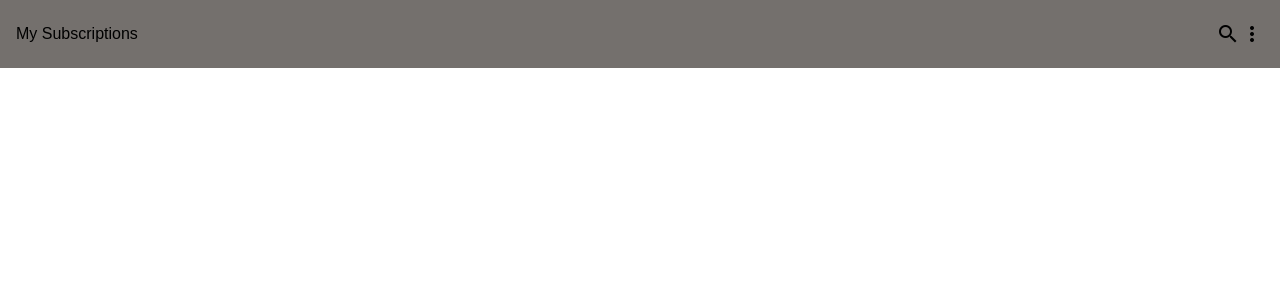
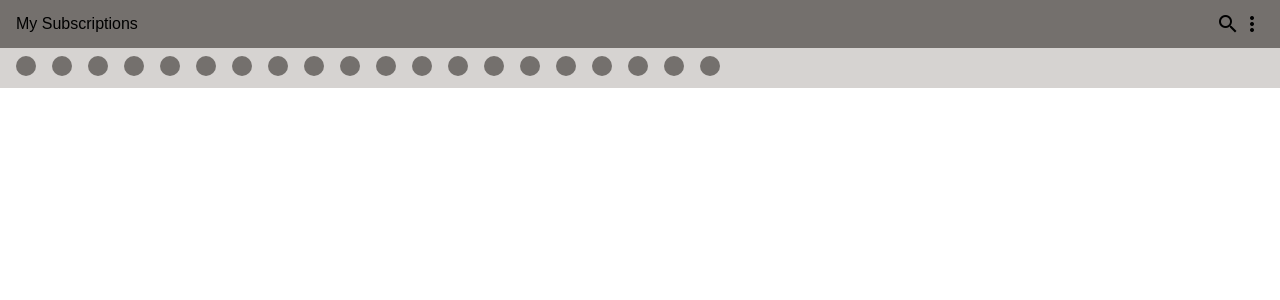
Before and after one commit to bernbecht/beepod, a React (Create React App) app: page / in a window 1280 px wide. Shown: the top 300 px of the page. Built offline with nearby package versions, Linux system fonts and the light colour scheme.

Commit message:
adds subscription list prototype

```diff
--- a/src/App.css
+++ b/src/App.css
@@ -1,6 +1,3 @@
-.App {
-  text-align: center; }
-
 .App-logo {
   animation: App-logo-spin infinite 20s linear;
   height: 80px; }
@@ -22,3 +19,11 @@
     transform: rotate(0deg); }
   to {
     transform: rotate(360deg); } }
+
+ul {
+  margin: 0;
+  padding: 0;
+  list-style: none; }
+
+::-webkit-scrollbar {
+  display: none; }
--- a/src/App.js
+++ b/src/App.js
@@ -2,12 +2,14 @@ import React, { Component } from 'react';
 import logo from './logo.svg';
 import './App.css';
 import HeaderBar from './components/HeaderBar/HeaderBar';
+import SubscribedList from './components/SubscribedList/SubscribedList';
 
 class App extends Component {
   render() {
     return (
       <div className="App">
         <HeaderBar />
+        <SubscribedList />
       </div>
     );
   }
--- a/src/App.scss
+++ b/src/App.scss
@@ -1,5 +1,5 @@
 .App {
-  text-align: center;
+//   text-align: center;
 }
 
 .App-logo {
@@ -26,3 +26,13 @@
   from { transform: rotate(0deg); }
   to { transform: rotate(360deg); }
 }
+
+ul {
+    margin: 0;
+    padding: 0;
+    list-style: none;
+}
+
+::-webkit-scrollbar {
+    display: none;
+}
--- a/src/components/HeaderBar/HeaderBar.css
+++ b/src/components/HeaderBar/HeaderBar.css
@@ -3,8 +3,7 @@
   flex-direction: row;
   align-items: center;
   padding: 0 1rem;
-  position: fixed;
-  height: 68px;
+  height: 48px;
   background-color: #74706D;
   width: 100%;
   box-sizing: border-box; }
--- a/src/components/HeaderBar/HeaderBar.scss
+++ b/src/components/HeaderBar/HeaderBar.scss
@@ -5,8 +5,8 @@
     flex-direction: row;
     align-items: center;
     padding: 0 1rem;
-    position: fixed;
-    height: 68px;
+    // position: fixed;
+    height: 48px;
     background-color: $color-gray-dark;
     width: 100%;
     box-sizing: border-box;
--- /dev/null
+++ b/src/components/SubscribedList/SubscribedList.css
@@ -0,0 +1,16 @@
+.SubscribedList {
+  background-color: #D6D3D1;
+  padding: 0.5rem 0; }
+  .SubscribedList .horizontalList {
+    height: 100%; }
+  .SubscribedList ul {
+    height: 100%;
+    overflow: auto;
+    white-space: nowrap; }
+  .SubscribedList li {
+    height: 20px;
+    width: 20px;
+    border-radius: 50%;
+    background-color: #74706D;
+    margin-left: 1rem;
+    display: inline-block; }
--- /dev/null
+++ b/src/components/SubscribedList/SubscribedList.js
@@ -0,0 +1,38 @@
+import React, { Component } from 'react';
+import './SubscribedList.css';
+
+
+class SubscribedList extends Component {
+    render() {
+        return (
+            <div className='SubscribedList'>
+                <div className="horizontalList">
+                    <ul>
+                        <li></li>
+                        <li></li>
+                        <li></li>
+                        <li></li>
+                        <li></li>
+                        <li></li>
+                        <li></li>
+                        <li></li>
+                        <li></li>
+                        <li></li>
+                        <li></li>
+                        <li></li>
+                        <li></li>
+                        <li></li>
+                        <li></li>
+                        <li></li>
+                        <li></li>
+                        <li></li>
+                        <li></li>
+                        <li></li>
+                    </ul>
+                </div>
+            </div>
+        );
+    }
+}
+
+export default SubscribedList;
--- /dev/null
+++ b/src/components/SubscribedList/SubscribedList.scss
@@ -0,0 +1,27 @@
+@import '../common/styles/variables.scss';
+
+.SubscribedList {
+    background-color: $color-gray-lighter;
+    padding: 0.5rem 0;
+
+    .horizontalList {
+      height: 100%;
+    }
+
+    ul {
+      // display: flex;
+      // flex-direction: row;
+      height: 100%;
+      overflow: auto;
+      white-space: nowrap;
+    }
+
+    li {
+      height: 20px;
+      width: 20px;
+      border-radius: 50%;
+      background-color: $color-gray-dark;
+      margin-left: 1rem;
+      display: inline-block;
+    }
+}
```
